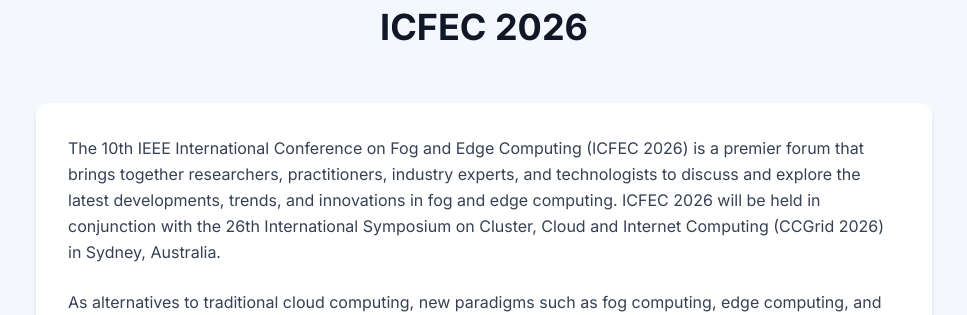
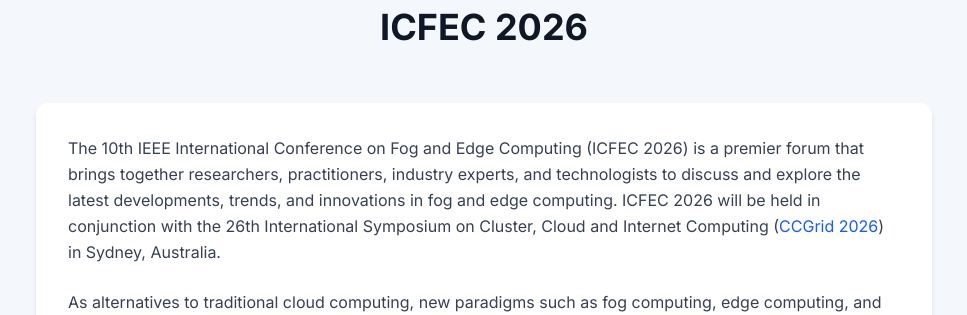
Before and after one commit to wnsah814/ICFEC2026, a Next.js app: page / in a window 1280 px wide. Shown: the part 1740-2055 px from the top of the page, without its empty margins (156-1123 px from the left). Built offline with nearby package versions, Linux system fonts and the light colour scheme.

Commit message:
Add link to CCCrid2026

```diff
--- a/components/About.tsx
+++ b/components/About.tsx
@@ -8,41 +8,9 @@ const About = () => {
           <h2 className="text-3xl md:text-4xl font-bold text-gray-900">ICFEC 2026</h2>
         </div>
 
-        {/* <div className="grid grid-cols-1 md:grid-cols-3 gap-8 mb-12">
-          <div className="bg-white shadow-md rounded-xl p-6 hover:shadow-lg transition-shadow">
-            <div className="w-12 h-12 bg-blue-100 rounded-lg flex items-center justify-center mb-4">
-              <Server className="text-blue-600" />
-            </div>
-            <h3 className="text-xl font-semibold mb-3 text-gray-900">Edge Computing</h3>
-            <p className="text-gray-600">
-              Exploring the latest advancements in edge computing architectures and systems that bring computation closer to data sources.
-            </p>
-          </div>
-
-          <div className="bg-white shadow-md rounded-xl p-6 hover:shadow-lg transition-shadow">
-            <div className="w-12 h-12 bg-blue-100 rounded-lg flex items-center justify-center mb-4">
-              <Cloud className="text-blue-600" />
-            </div>
-            <h3 className="text-xl font-semibold mb-3 text-gray-900">Fog Computing</h3>
-            <p className="text-gray-600">
-              Investigating fog computing paradigms that extend cloud computing capabilities to the edge of the network for improved efficiency.
-            </p>
-          </div>
-
-          <div className="bg-white shadow-md rounded-xl p-6 hover:shadow-lg transition-shadow">
-            <div className="w-12 h-12 bg-blue-100 rounded-lg flex items-center justify-center mb-4">
-              <Network className="text-blue-600" />
-            </div>
-            <h3 className="text-xl font-semibold mb-3 text-gray-900">IoT Integration</h3>
-            <p className="text-gray-600">
-              Addressing challenges in connecting billions of IoT devices while maintaining performance and real-time operations.
-            </p>
-          </div>
-        </div> */}
-
         <div className="max-w-4xl mx-auto bg-white p-8 rounded-xl shadow-md">
           <p className="text-gray-700 mb-6 leading-relaxed">
-          The 10th IEEE International Conference on Fog and Edge Computing (ICFEC 2026) is a premier forum that brings together researchers, practitioners, industry experts, and technologists to discuss and explore the latest developments, trends, and innovations in fog and edge computing. ICFEC 2026 will be held in conjunction with the 26th International Symposium on Cluster, Cloud and Internet Computing (CCGrid 2026) in Sydney, Australia.
+          The 10th IEEE International Conference on Fog and Edge Computing (ICFEC 2026) is a premier forum that brings together researchers, practitioners, industry experts, and technologists to discuss and explore the latest developments, trends, and innovations in fog and edge computing. ICFEC 2026 will be held in conjunction with the 26th International Symposium on Cluster, Cloud and Internet Computing (<a href="https://ccgrid2026.cdms.westernsydney.edu.au/" target="_blank" className="text-blue-600 hover:text-blue-800 transition-colors">CCGrid 2026</a>) in Sydney, Australia.
           </p>
 
           <p className="text-gray-700 leading-relaxed">
```
